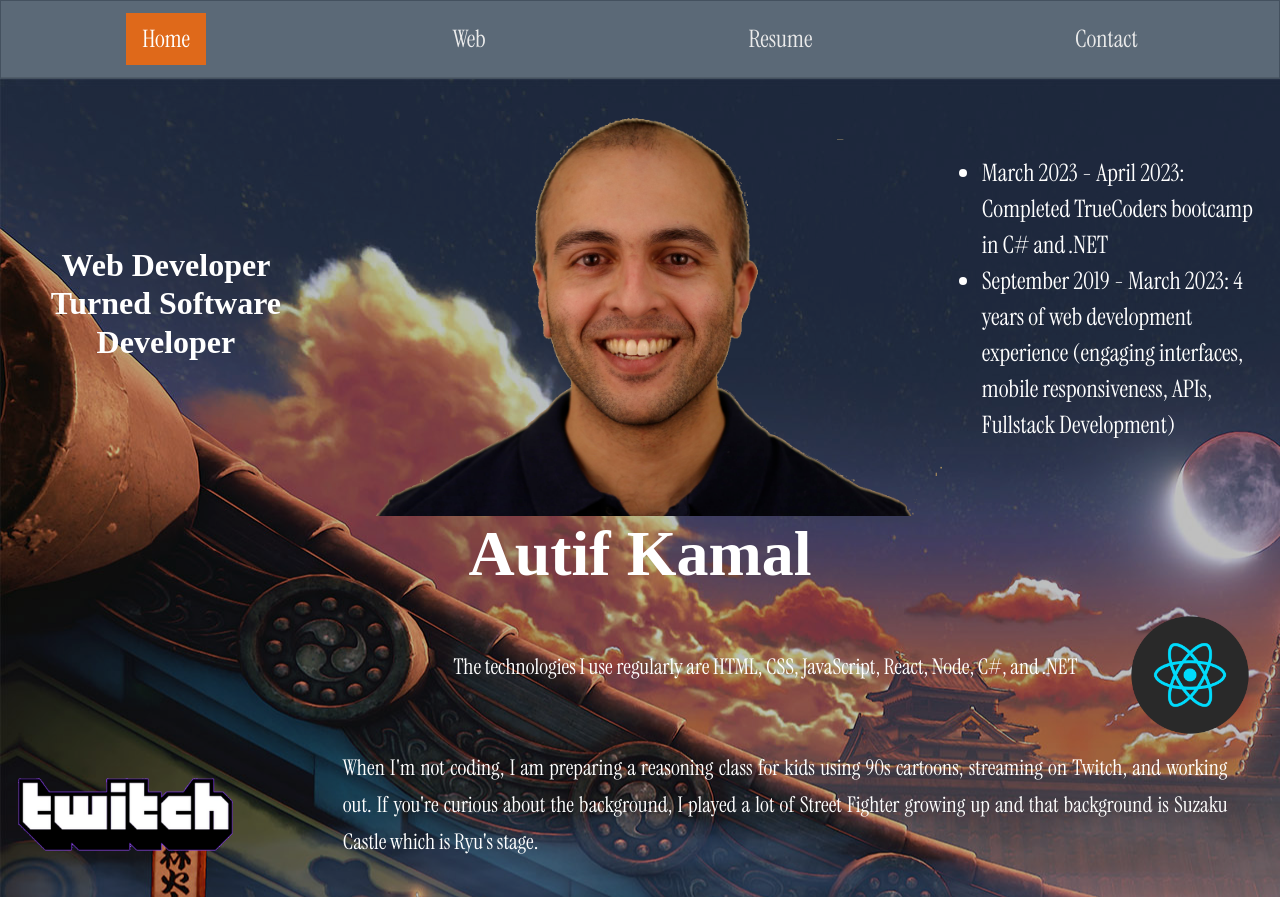
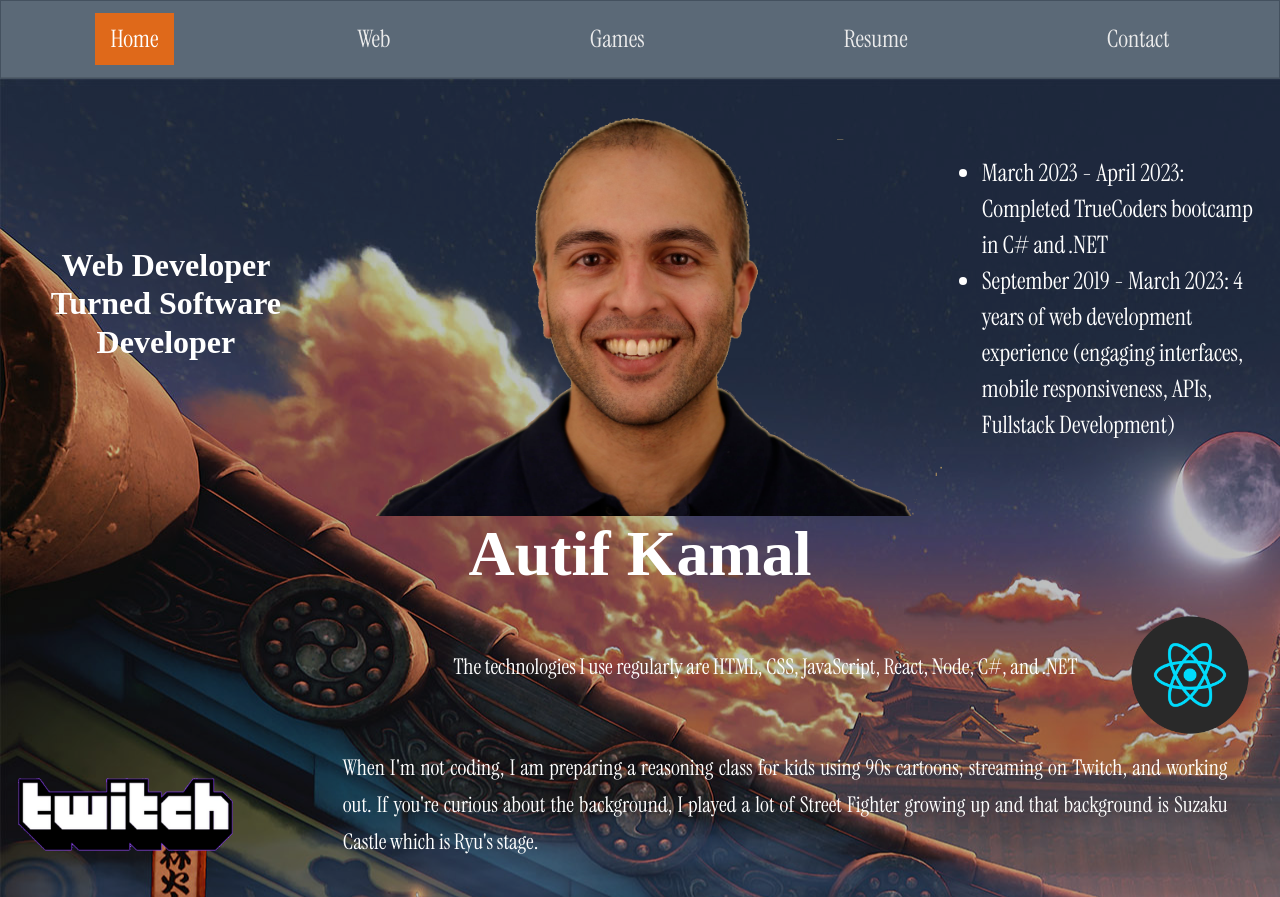
Before and after one commit to kautif/portfolio_v3, a PHP site: page /Web_Projects/ in a window 1280 px wide. Run offline with PHP 8.4, Linux system fonts and the light colour scheme; some libraries are stand-ins or nearby versions; some web fonts are replaced.

Commit message:
added games section and updated corresponding styles

```diff
--- a/css/newstyles.css
+++ b/css/newstyles.css
@@ -125,6 +125,7 @@ a .twitch {
 }
 
 .projects,
+.games,
 .contact {
 	display: none;
 }
@@ -134,12 +135,14 @@ a .twitch {
 	background-size: 100% 100%;
 }
 
-.projects-container {
+.projects-container,
+.games-container {
 	display: flex;
 	flex-wrap: wrap;
 }
 
-.projects-container .project {
+.projects-container .project,
+.games-container .game {
 	text-align: center;
 	/*background-color: rgba(255, 255, 255, 0.8);*/
 	border-radius: 14px;
@@ -154,26 +157,18 @@ a .twitch {
 	margin-top: 8%;
 }
 
-.project img {
+.project img,
+.game img {
 	margin-bottom: 10px;
 }
 
-.project p {
+.project p,
+.game p {
 	font-size: 1.35em;
 }
 
 .mockup {
 	width: 100%;
-}
-
-.proj-link {
-	width: 50%;
-	padding: 10px;
-	font-size: 1.5em;
-}
-
-.proj-link:hover {
-	background-color: #B4E081;
 }
 
 .project-icon {
@@ -288,11 +283,13 @@ a .twitch {
 		line-height: 30px;
 	}
 
-	.projects {
+	.projects,
+	.games {
 		margin-top: 10%;
 	}
 
-	.projects-container .project {
+	.projects-container .project
+	.games-container .game {
 		width: 95%;
 	}
 
@@ -356,11 +353,13 @@ a .twitch {
 		text-align: center;
 	}
 
-	.projects-container {
+	.projects-container
+	.games-container {
 		margin-top: 10px;
 	}
 
-	.projects-container .project {
+	.projects-container .project,
+	.games-container .game {
 		width: 95%;
 		margin-left: auto;
 		margin-right: auto;
--- a/index.html
+++ b/index.html
@@ -31,6 +31,9 @@
                     <a class="nav-link projects-link" href="#">Web</a>
                 </li>
                 <li class="nav-item">
+                    <a class="nav-link games-link" href="#">Games</a>
+                </li>
+                <li class="nav-item">
                     <a class="nav-link resume-link" href="https://docs.google.com/document/d/1wCLno8H9xTCexQ3t6CZJjd0Wph1oc4fm0ZPM9h_z5tg/edit?usp=sharing" target="_blank">Resume</a>
                 </li>
 
@@ -51,7 +54,9 @@
         <a href="javascript:void(0)" class="closebtn non-nav" onclick="closeNav()">&times;</a>
         <a class="bio-link text-primary" onclick="closeNav()">Home</a>
         <a class="projects-link text-primary" onclick="closeNav()">Projects</a>
-        <a class="resume-link text-primary" onclick="closeNav()"><a href="https://drive.google.com/file/d/1nFkwrIzlmb9DZfmF6leMFKa-vDkCTpbD/view?usp=sharing" target="_blank">View Resume</a>
+        <a class="games-link text-primary" onclick="closeNav()">Games</a>
+        <a class="resume-link text-primary" onclick="closeNav()">
+            <a href="https://drive.google.com/file/d/1nFkwrIzlmb9DZfmF6leMFKa-vDkCTpbD/view?usp=sharing" target="_blank">View Resume</a>
             <a class="contact-link text-primary" onclick="closeNav()">Contact</a>
     </nav>
 
@@ -75,7 +80,8 @@
             </div>
             <div class="bio-body-2">
                 <!-- <img class="icare" src="img/icare_logo_crop_trans.png" alt="iCare Pharmacy" /> -->
-                <p class="bio-para-2">The technologies I use regularly are HTML, CSS, JavaScript, React, Node, C#, and .NET
+                <p class="bio-para-2">
+                    The technologies I use regularly are HTML, CSS, JavaScript, React, Node, C#, and .NET
                 </p>
                 <img class="android" src="img/react_icon.png" alt="React" />
             </div>
@@ -95,9 +101,11 @@
                         <img class="mockup" src="img/mockup_yugioh_card_search.png">
                         <div class="">
                             <a href="https://yugiohcardsearch20230426090738.azurewebsites.net/" target="_blank" class="btn-group btn-group-lg" role="group">
-                                <button type="button" class="btn btn-primary">Live</button></a>
+                                <button type="button" class="btn btn-primary">Live</button>
+                            </a>
                             <a href="https://github.com/kautif/yugioh_card_search" target="_blank" class="btn-group btn-group-lg" role="group">
-                                <button type="button" class="btn btn-primary">Repo</button></a>
+                                <button type="button" class="btn btn-primary">Repo</button>
+                            </a>
                         </div>
                         <p class="text-white">Search for Yugioh cards via YGOProdeck API and get going prices for each card according to eBay. Failed search results will return an error message and prompt another search</p>
                         <div class="icons">
@@ -112,9 +120,11 @@
                         <img class="mockup" src="img/sf2_random_select_mockup.png">
                         <div class="">
                             <a href="https://sf2-weighted-rando-game-select.netlify.app/" target="_blank" class="btn-group btn-group-lg" role="group">
-                                <button type="button" class="btn btn-primary">Live</button></a>
+                                <button type="button" class="btn btn-primary">Live</button>
+                            </a>
                             <a href="https://github.com/kautif/sf2-random-game-select-frontend" target="_blank" class="btn-group btn-group-lg" role="group">
-                                <button type="button" class="btn btn-primary">Repo</button></a>
+                                <button type="button" class="btn btn-primary">Repo</button>
+                            </a>
                         </div>
                         <p class="text-white">Create an account, add games to your list via an API, set numbers of votes for each of them. Have a game randomly selected depending on the number of votes each game has</p>
                         <div class="icons">
@@ -130,9 +140,11 @@
                         <img class="mockup" src="img/knucklebones_mockups.png">
                         <div class="">
                             <a href="https://fishybones.netlify.app/" target="_blank" class="btn-group btn-group-lg" role="group">
-                                <button type="button" class="btn btn-primary">Live</button></a>
+                                <button type="button" class="btn btn-primary">Live</button>
+                            </a>
                             <a href="https://github.com/kautif/knucklebones" target="_blank" class="btn-group btn-group-lg" role="group">
-                                <button type="button" class="btn btn-primary">Repo</button></a>
+                                <button type="button" class="btn btn-primary">Repo</button>
+                            </a>
                         </div>
                         <p class="text-white">A clone of a minigame that I saw in a game called Cult of the Lamb</p>
                         <div class="icons">
@@ -179,9 +191,11 @@
                         <img class="mockup" src="img/mockup_sf.png">
                         <div class="">
                             <a href="https://www.kautif.com/sf_quiz" target="_blank" class="btn-group btn-group-lg" role="group">
-                                <button type="button" class="btn btn-primary">Live</button></a>
+                                <button type="button" class="btn btn-primary">Live</button>
+                            </a>
                             <a href="https://github.com/kautif/sfquiz" target="_blank" class="btn-group btn-group-lg" role="group">
-                                <button type="button" class="btn btn-primary">Repo</button></a>
+                                <button type="button" class="btn btn-primary">Repo</button>
+                            </a>
                         </div>
                         <p class="text-white">Test your knowledge about this Street Fighter</p>
                         <div class="icons">
@@ -189,6 +203,49 @@
                             <img class="project-icon" src="img/css_icon.png">
                             <img class="project-icon-js" src="img/js_icon.png">
                             <img class="project-icon" src="img/jquery_icon.png">
+                        </div>
+                    </div>
+                </div>
+            </div>
+        </div>
+    </div>
+
+    <div class="games">
+        <div class="games-container">
+            <div class="container-fluid">
+                <div class="row justify-content-center">
+                    <div class="col-lg-5 game">
+                        <h2 class="text-white">Knucklebones Clone</h2>
+                        <img class="mockup" src="img/knucklebones_mockups.png">
+                        <div class="">
+                            <a href="https://fishybones.netlify.app/" target="_blank" class="btn-group btn-group-lg" role="group">
+                                <button type="button" class="btn btn-primary">Live</button>
+                            </a>
+                            <a href="https://github.com/kautif/knucklebones" target="_blank" class="btn-group btn-group-lg" role="group">
+                                <button type="button" class="btn btn-primary">Repo</button>
+                            </a>
+                        </div>
+                        <p class="text-white">A clone of a minigame that I saw in a game called Cult of the Lamb</p>
+                        <div class="icons">
+                            <img class="project-icon" src="img/html_icon.png">
+                            <img class="project-icon" src="img/css_icon.png">
+                            <img class="project-icon-js" src="img/js_icon.png">
+                            <img class="project-icon" src="img/react_icon.png">
+                        </div>
+                    </div>
+                    <div class="col-lg-5 game">
+                        <h2 class="text-white">Pong</h2>
+                        <img class="mockup" src="img/pong_gameplay.png">
+                        <div class="">
+                            <a href="https://ministergold.itch.io/pong" target="_blank" class="btn-group btn-group-lg" role="group">
+                                <button type="button" class="btn btn-primary">Live</button>
+                            </a>
+                        </div>
+                        <p class="text-white">A clone of Pong. I followed a Zenva tutorial to make the core functionality. It lacked a start screen, win condition, pause feature, game over screen, retry and quit buttons, so I added those things</p>
+                        <div class="icons">
+                            <img class="project-icon" src="img/csharp_logo.png">
+                            <img class="project-icon" src="img/unity_icon.png">
+                            <img class="project-icon" src="img/webgl_icon.png">
                         </div>
                     </div>
                 </div>
--- a/js/script.js
+++ b/js/script.js
@@ -2,19 +2,36 @@ $('.bio-link').on('click', function(e) {
 	$('.bio').show();
 	$('.resume').hide();
 	$('.projects').hide();
+	$('.games').hide();
 	$('.contact').hide();
 	$('.bio-link').addClass('active');
 	$('.projects-link').removeClass('active');
+	$('.games-link').removeClass('active');
 	$('.resume-link').removeClass('active');
 	$('.contact-link').removeClass('active');
 });
 
 $('.projects-link').on('click', function(e) {
 	$('.projects').show();
+	$('.games').hide();
 	$('.bio').hide();
 	$('.resume').hide();
 	$('.contact').hide();
 	$('.projects-link').addClass('active');
+	$('.games-link').removeClass('active');
+	$('.bio-link').removeClass('active');
+	$('.resume-link').removeClass('active');
+	$('.contact-link').removeClass('active');
+});
+
+$('.games-link').on('click', function(e) {
+	$('.games').show();
+	$('.projects').hide();
+	$('.bio').hide();
+	$('.resume').hide();
+	$('.contact').hide();
+	$('.games-link').addClass('active');
+	$('.projects-link').removeClass('active');
 	$('.bio-link').removeClass('active');
 	$('.resume-link').removeClass('active');
 	$('.contact-link').removeClass('active');
@@ -23,6 +40,7 @@ $('.projects-link').on('click', function(e) {
 $('.resume-link').on('click', function(e) {
 	$('.resume-link').addClass('active');
 	$('.projects-link').removeClass('active');
+	$('.games-link').removeClass('active');
 	$('.bio-link').removeClass('active');
 	$('.contact-link').removeClass('active');
 });
@@ -31,9 +49,11 @@ $('.contact-link').on('click', function(e) {
 	$('.contact').show();
 	$('.bio').hide();
 	$('.projects').hide();
+	$('.games').hide();
 	$('.resume').hide();
 	$('.contact-link').addClass('active');
 	$('.projects-link').removeClass('active');
+	$('.games-link').removeClass('active');
 	$('.resume-link').removeClass('active');
 	$('.bio-link').removeClass('active');
 });
```
Also changed, not shown: img/pong_gameplay.png (added), img/unity_icon.png (added), img/webgl_icon.png (added). Lines whose indentation alone changed are shown as unchanged.
